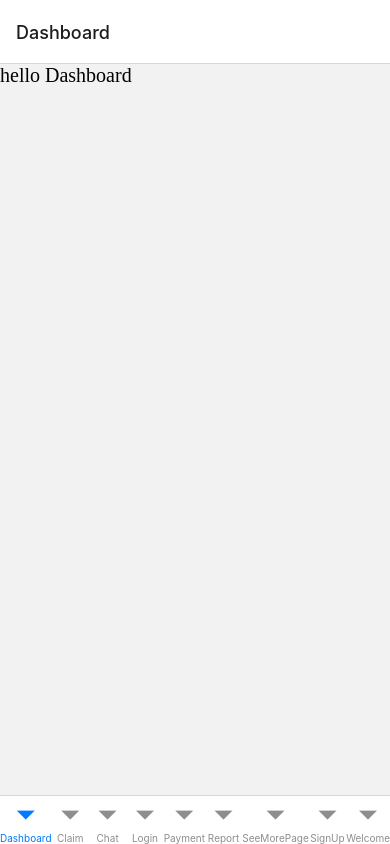
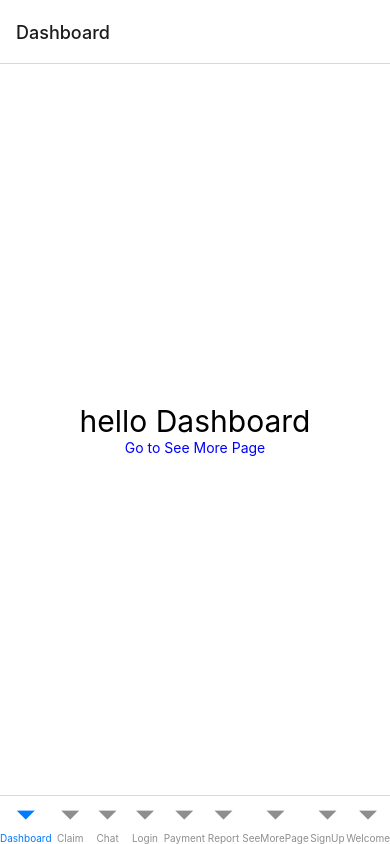
Before and after one commit to Kedjuprecious/CEF440-GROUP-24, a React Native app in the folder findam/: screen /Dashboard in a window 390 px wide. Built offline with nearby package versions, Linux system fonts and the light colour scheme.

Commit message:
added tailwind

```diff
--- a/findam/App.js
+++ b/findam/App.js
@@ -23,7 +23,7 @@ const Tab = createBottomTabNavigator();
 function MyTabs() {
   return (
     <Tab.Navigator initialRouteName="">
-      <Tab.Screen name="Dashboard" component={Dashboard} />
+      <Tab.Screen name="Dashboard" component={Dashboard}/>
       <Tab.Screen name="Claim" component={Claim} />
       <Tab.Screen name="Chat" component={Chat} />
       <Tab.Screen name="Login" component={Login} />
@@ -39,8 +39,10 @@ function MyTabs() {
 export default function App() {
   return (
     <NavigationContainer>
-      <Stack.Navigator>
-        <Stack.Screen name="(tabs)" component={MyTabs}  options={{ headerShown: false }}/>
+      <Stack.Navigator >
+        <Stack.Screen name="(tabs)" component={MyTabs} options={{ headerShown: false }} />
+        <Stack.Screen name="Dashboard" component={Dashboard} />
+        <Stack.Screen name="SeeMorePage" component={SeeMorePage} />
       </Stack.Navigator>
     </NavigationContainer>
   );
--- a/findam/app.json
+++ b/findam/app.json
@@ -1,6 +1,7 @@
 {
   "expo": {
     "name": "FindAm",
+    "scheme": "FindAm",
     "slug": "FindAm",
     "version": "1.0.0",
     "orientation": "portrait",
--- a/findam/app/(tabs)/Dashboard.jsx
+++ b/findam/app/(tabs)/Dashboard.jsx
@@ -1,12 +1,24 @@
-import { View, Text } from 'react-native'
+import { View, Text ,  TouchableOpacity } from 'react-native'
 import React from 'react'
-import outfit from '../_layout';
+import { StatusBar } from 'expo-status-bar';
+import { useNavigation } from '@react-navigation/native';
+
 
 
 export default function Dashboard() {
+  const navigation = useNavigation();
   return (
-    <View>
-      <Text style={{fontSize:20, fontFamily:'outfit'}}>hello Dashboard</Text>
+    <View className="flex-1 items-center justify-center bg-white">
+      <Text className="text-3xl">hello Dashboard</Text>
+      <StatusBar style="auto" />
+      {/* <Button
+        title=" See More "
+        onPress={() => navigation.navigate('SeeMorePage')}
+        color="#FFAD0F"
+        /> */}
+        <TouchableOpacity onPress={() => navigation.navigate('SeeMorePage')}>
+        <Text style={{ color: 'blue', textDecorationLine: 'none' }}>Go to See More Page</Text>
+      </TouchableOpacity>
     </View>
   )
 }
--- a/findam/app/(tabs)/SeeMorePage.jsx
+++ b/findam/app/(tabs)/SeeMorePage.jsx
@@ -1,7 +1,7 @@
 import { View, Text } from 'react-native'
 import React from 'react'
 
-export default function seeMorePage() {
+export default function SeeMorePage() {
   return (
     <View>
       <Text>seeMorePage</Text>
--- a/findam/app/(tabs)/SignUp.jsx
+++ b/findam/app/(tabs)/SignUp.jsx
@@ -1,7 +1,7 @@
 import { View, Text } from 'react-native'
 import React from 'react'
 
-export default function signUp() {
+export default function SignUp() {
   return (
     <View>
       <Text>signUp dear</Text>
--- a/findam/app/(tabs)/Welcome.jsx
+++ b/findam/app/(tabs)/Welcome.jsx
@@ -1,7 +1,7 @@
 import { View, Text } from 'react-native'
 import React from 'react'
 
-export default function welcome() {
+export default function Welcome() {
   return (
     <View>
       <Text>welcome</Text>
--- a/findam/app/_layout.tsx
+++ b/findam/app/_layout.tsx
@@ -1,17 +1,16 @@
-import { View, Text } from 'react-native'
+import { StyleSheet, Text, View } from 'react-native'
 import React from 'react'
-import { Stack } from "expo-router";
-import { useFonts } from "expo-font";
+import { Slot } from 'expo-router'
 
-export default function _layout() {
-  useFonts({
-    'outfit':require('../assets/fonts/Outfit-Regular.ttf'),
-    'outfit-medium':require('../assets/fonts/Outfit-Medium.ttf'),
-    'outfit-bold':require('../assets/fonts/Outfit-Bold.ttf'),
-    })
-  return (
-    <Stack>
-      <Stack.Screen name="(tabs)"/>
-    </Stack>
+const RootLayout = () => {
+  return(
+    <>
+    <Text>Header</Text>
+    <Slot />
+    <Text >Footer</Text>
+    </>
+
   )
 }
+
+export default RootLayout
--- a/findam/babel.config.js
+++ b/findam/babel.config.js
@@ -2,5 +2,6 @@ module.exports = function(api) {
   api.cache(true);
   return {
     presets: ['babel-preset-expo'],
+    plugins: ["nativewind/babel"],
   };
 };
--- /dev/null
+++ b/findam/tailwind.config.js
@@ -0,0 +1,8 @@
+/** @type {import('tailwindcss').Config} */
+module.exports = {
+  content: ["./app/**/*.{js,jsx,ts,tsx}", "./components/**/*.{js,jsx,ts,tsx}"],
+  theme: {
+    extend: {},
+  },
+  plugins: [],
+}
```
Also changed, not shown: findam/package.json (+9 -3 lines), 1 other file (tests, documents, lock files or other folders).
